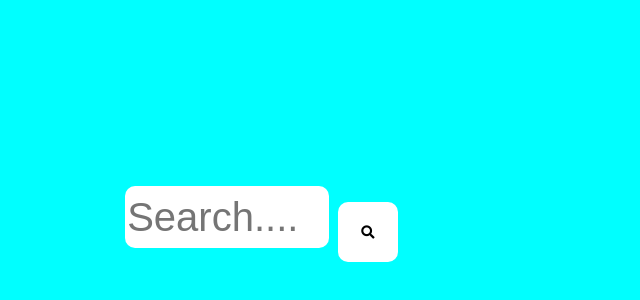
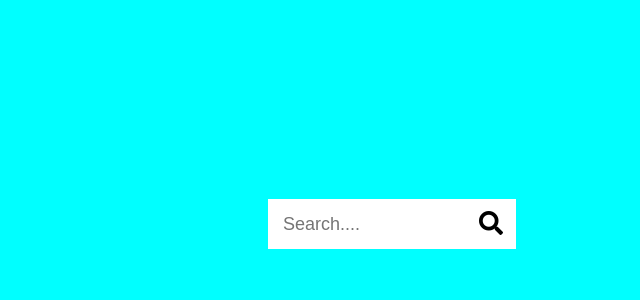
Before and after one commit to KiZaRu507/50-Days-50-Projects, a plain HTML site: page hidden-search/index.html in a window 1280 px wide. Shown: the part 176-476 px from the top of the page, without its empty margins (272-912 px from the left). Drawn offline with Linux system fonts and the light colour scheme.

Commit message:
Final changes done

```diff
--- a/hidden-search/index.html
+++ b/hidden-search/index.html
@@ -10,11 +10,11 @@
     <title>Search button</title>
 </head>
 <body>
-    <div class="container">
+    <div class="container active">
+        <input type="text" class="input" placeholder="Search....">
+        <button class="btn"><i class="fas fa-search"></i></button>
+    </div>
 
-        <button><i class="fas fa-search"></i></button>
-    </div>
-    <input type="text" class="input " placeholder="Search....">
 <script src="script.js"></script>
 </body>
 </html>
--- a/hidden-search/main.css
+++ b/hidden-search/main.css
@@ -1,41 +1,52 @@
+*{
+    box-sizing: border-box;
+}
 body{
     background-color: aqua;
-    position: relative;
-    overflow: hidden;
-
-}
-button{
-    cursor: pointer;
-    border-radius: 10px;
-    background-color: #fff;
-    border: 0;
-    height: 60px;
-    width: 60px;
-}
-.container{
     display: flex;
     justify-content: center;
     align-items: center;
     height: 100vh;
-}
-.input.hidden{
-    visibility: hidden;
-    transition: visibility 0.2s linear;
+    overflow: hidden;
+    margin: 0;
 
 }
-.input{
+.container .btn{
+    cursor: pointer;
+    background-color: #fff;
+    border: 0;
+    font-size: 24px;
     position: absolute;
-    top: 43%;
-    left:30%;
-    visibility: visible;
-    transition: visibility 0.2s linear;
-    height: 60px;
-    width: 200px;
-    margin:10px;
-    border-radius: 10px;
-    font-size: 40px;
+    top: 0;
+    left: 0;
+    height: 50px;
+    width: 50px;
+    transition: transform 0.3s ease;
+
+
+}
+.container{
+    position: relative;
+    height: 50px;
+}
+.container .input{
     border: 0;
+    font-size: 18px;
+    padding: 15px ;
+    height: 50px;
+    width: 50px;
+    background-color: #fff;
+    transition: width 0.3s ease;
+
 }
-.input::placeholder{
-    font-size: 40px;
+.container.active .input{
+    width:200px;
+
+
 }
+.container.active .btn{
+    transform: translateX(198px);
+}
+.btn:focus,.input:focus{
+    outline: none;
+}
--- a/hidden-search/script.js
+++ b/hidden-search/script.js
@@ -1,10 +1,19 @@
 var button=document.querySelector('button');
-var box=document.querySelector('.input');
+
+var box=document.querySelector('.container');
 button.addEventListener('click',()=>{
-    if(box.classList.contains('hidden')){
-        box.classList.remove('hidden');
+    if(box.classList.contains('active')){
+        box.classList.remove('active');
     }
     else{
-        box.classList.add('hidden');
+        box.classList.add('active');
     }
 })
+document.addEventListener('keydown',()=>{
+    if(box.classList.contains('active')){
+        box.classList.remove('active');
+    }
+    else{
+        box.classList.add('active');
+    }
+})
```
